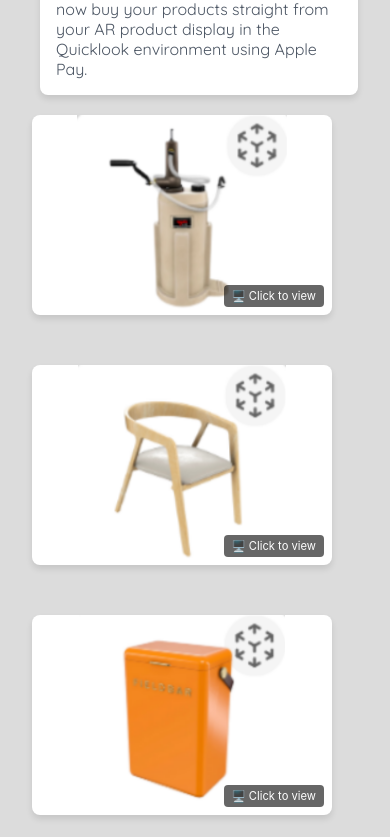
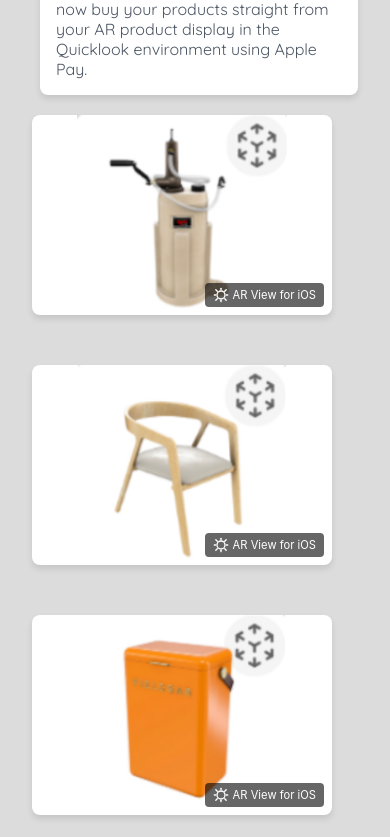
Before and after one commit to dinolan-naidoo-1/austen_design_house_core, a Next.js app: page / in a window 390 px wide. Shown: the part 1947-2784 px from the top of the page. Built offline with nearby package versions, Linux system fonts and the light colour scheme; no server answers.

Commit message:
chore: add pdfs and styling

```diff
--- a/src/app/components/sections/our-work.tsx
+++ b/src/app/components/sections/our-work.tsx
@@ -151,7 +151,7 @@ const ImmersiveEcommerceStats = () => {
                 <div style={circleStyle}>
                     <div style={{
                         ...orangeCircleStyle,
-                        clipPath: 'polygon(50% 50%, 100% 0, 100% 100%, 0 100%, 0 0, 100% 0)' as any
+                        clipPath: 'polygon(50% 50%, 100% 0, 100% 100%, 0 100%, 0 0, 100% 0, 30% 0)' as any
                     }}></div>
                     <div style={innerCircleStyle}>
                         <span style={percentStyle}>94%</span>
@@ -186,6 +186,8 @@ const ImmersiveEcommerceStats = () => {
     );
 };
 
+
+
 const ApplePayButton = () => {
     return (
         <div
@@ -213,25 +215,7 @@ const ApplePayButton = () => {
     );
 };
 
-
-
 const OurWorksSection: React.FC<SectionProps> = ({ id }) => {
-    const [isARSupported, setIsARSupported] = useState(false);
-    const [isMobile, setIsMobile] = useState(false);
-    const [imageModal, setImageModal] = useState<string | null>(null);
-
-    useEffect(() => {
-        // Detect AR support (iOS with Safari)
-        const detectAR = () => {
-            const isIOS = /iPhone|iPad|iPod/.test(navigator.userAgent);
-            const isSafari = /Safari/.test(navigator.userAgent);
-            setIsARSupported(isIOS && isSafari);
-            setIsMobile(/iPhone|iPad|iPod|Android/.test(navigator.userAgent));
-        };
-
-        detectAR();
-    }, []);
-
     // Safe image component with error handling
     const SafeImage: React.FC<SafeImageProps> = ({
                                                      src,
@@ -306,77 +290,70 @@ const OurWorksSection: React.FC<SectionProps> = ({ id }) => {
                 gap: "4px",
             }}
         >
-            {isARSupported ? (
-                <>
-                    <svg width="16" height="16" viewBox="0 0 24 24" fill="none">
-                        <path d="M12 18C15.3137 18 18 15.3137 18 12C18 8.68629 15.3137 6 12 6C8.68629 6 6 8.68629 6 12C6 15.3137 8.68629 18 12 18Z" stroke="white" strokeWidth="2"/>
-                        <path d="M12 2V4" stroke="white" strokeWidth="2" strokeLinecap="round"/>
-                        <path d="M12 20V22" stroke="white" strokeWidth="2" strokeLinecap="round"/>
-                        <path d="M4 12H2" stroke="white" strokeWidth="2" strokeLinecap="round"/>
-                        <path d="M22 12H20" stroke="white" strokeWidth="2" strokeLinecap="round"/>
-                        <path d="M19.7781 4.22192L17.5561 6.44394" stroke="white" strokeWidth="2" strokeLinecap="round"/>
-                        <path d="M6.44394 17.5561L4.22192 19.7781" stroke="white" strokeWidth="2" strokeLinecap="round"/>
-                        <path d="M19.7781 19.7781L17.5561 17.5561" stroke="white" strokeWidth="2" strokeLinecap="round"/>
-                        <path d="M6.44394 6.44394L4.22192 4.22192" stroke="white" strokeWidth="2" strokeLinecap="round"/>
+            <svg
+                width="16"
+                height="16"
+                viewBox="0 0 24 24"
+                fill="none"
+                xmlns="http://www.w3.org/2000/svg"
+            >
+                <path
+                    d="M12 18C15.3137 18 18 15.3137 18 12C18 8.68629 15.3137 6 12 6C8.68629 6 6 8.68629 6 12C6 15.3137 8.68629 18 12 18Z"
+                    stroke="white"
+                    strokeWidth="2"
+                />
+                <path
+                    d="M12 2V4"
+                    stroke="white"
+                    strokeWidth="2"
+                    strokeLinecap="round"
+                />
+                <path
+                    d="M12 20V22"
+                    stroke="white"
+                    strokeWidth="2"
+                    strokeLinecap="round"
+                />
+                <path
+                    d="M4 12H2"
+                    stroke="white"
+                    strokeWidth="2"
+                    strokeLinecap="round"
+                />
+                <path
+                    d="M22 12H20"
+                    stroke="white"
+                    strokeWidth="2"
+                    strokeLinecap="round"
+                />
+                <path
+                    d="M19.7781 4.22192L17.5561 6.44394"
+                    stroke="white"
+                    strokeWidth="2"
+                    strokeLinecap="round"
+                />
+                <path
+                    d="M6.44394 17.5561L4.22192 19.7781"
+                    stroke="white"
+                    strokeWidth="2"
+                    strokeLinecap="round"
+                />
+                <path
+                    d="M19.7781 19.7781L17.5561 17.5561"
+                    stroke="white"
+                    strokeWidth="2"
+                    strokeLinecap="round"
+                />
+                <path
+                    d="M6.44394 6.44394L4.22192 4.22192"
+                    stroke="white"
+                    strokeWidth="2"
+                    strokeLinecap="round"
+                />
             </svg>
             AR View for iOS
-                </>
-            ) : isMobile ? (
-                "📱 Tap to view"
-            ) : (
-                "🖥️ Click to view"
-            )}
         </div>
     );
-
-    const ARAutoTrigger = () => {
-        const [hasTriggered, setHasTriggered] = useState(false);
-
-        useEffect(() => {
-            if (!hasTriggered) {
-                // Automatically trigger AR on component mount
-                const arLink = document.createElement('a');
-                arLink.rel = 'ar';
-                arLink.href = '/gear-pump.usdz';
-                arLink.style.display = 'none';
-                document.body.appendChild(arLink);
-
-                // Short delay to ensure the link is in the DOM
-                setTimeout(() => {
-                    arLink.click();
-                    document.body.removeChild(arLink);
-                }, 100);
-
-                setHasTriggered(true);
-            }
-        }, [hasTriggered]);
-
-        return (
-            <div style={{
-                height: '100%',
-                width: '100%',
-                position: 'relative',
-                display: 'flex',
-                alignItems: 'center',
-                justifyContent: 'center',
-                flexDirection: 'column',
-                gap: '10px',
-            }}>
-                <svg width="50" height="50" viewBox="0 0 24 24" fill="none">
-                    <path d="M12 18C15.3137 18 18 15.3137 18 12C18 8.68629 15.3137 6 12 6C8.68629 6 6 8.68629 6 12C6 15.3137 8.68629 18 12 18Z" stroke="#333" strokeWidth="2"/>
-                    <path d="M12 8V12L15 13.5" stroke="#333" strokeWidth="2" strokeLinecap="round"/>
-                </svg>
-                <p style={{
-                    fontFamily: 'var(--font-quicksand)',
-                    color: '#333',
-                    textAlign: 'center'
-                }}>
-                    Launching AR...
-                </p>
-                <ARViewBadge />
-            </div>
-        );
-    };
 
     return (
         <section
@@ -390,76 +367,6 @@ const OurWorksSection: React.FC<SectionProps> = ({ id }) => {
                 position: "relative", // Important for absolute positioning of fade effects
             }}
         >
-            {/* Modal for non-AR devices */}
-            {imageModal && (
-                <div
-                    style={{
-                        position: 'fixed',
-                        top: 0,
-                        left: 0,
-                        width: '100%',
-                        height: '100%',
-                        background: 'rgba(0,0,0,0.8)',
-                        display: 'flex',
-                        justifyContent: 'center',
-                        alignItems: 'center',
-                        zIndex: 9999,
-                        flexDirection: 'column',
-                        padding: '20px',
-                    }}
-                    onClick={() => setImageModal(null)}
-                >
-                    <div style={{ maxWidth: '90%', maxHeight: '90%', position: 'relative' }}>
-                        <img
-                            src={imageModal}
-                            alt="Product view"
-                            style={{
-                                maxWidth: '100%',
-                                maxHeight: '80vh',
-                                borderRadius: '8px',
-                                backgroundColor: 'white',
-                                padding: '10px',
-                            }}
-                        />
-                        <button
-                            onClick={(e) => {
-                                e.stopPropagation();
-                                setImageModal(null);
-                            }}
-                            style={{
-                                position: 'absolute',
-                                top: '10px',
-                                right: '10px',
-                                background: 'rgba(0,0,0,0.5)',
-                                color: 'white',
-                                border: 'none',
-                                borderRadius: '50%',
-                                width: '30px',
-                                height: '30px',
-                                cursor: 'pointer',
-                                display: 'flex',
-                                alignItems: 'center',
-                                justifyContent: 'center',
-                                fontSize: '18px',
-                            }}
-                        >
-                            ×
-                        </button>
-                    </div>
-                    <p style={{
-                        color: 'white',
-                        textAlign: 'center',
-                        marginTop: '20px',
-                        fontFamily: 'var(--font-quicksand)',
-                        fontSize: '1.2rem',
-                        maxWidth: '600px',
-                    }}>
-                        {isARSupported
-                            ? "AR experience available on iOS devices with Safari"
-                            : "This product can be viewed in AR on iOS devices. Web-based 3D viewer coming soon!"}
-                    </p>
-                </div>
-            )}
             {/* Top fade effect overlay */}
             <div
                 style={{
@@ -564,7 +471,7 @@ const OurWorksSection: React.FC<SectionProps> = ({ id }) => {
                             gap: "50px",
                         }}
                     >
-                        {/* First product with AR/3D support */}
+                        {/* First product with AR support */}
                         <div
                             style={{
                                 position: "relative",
@@ -575,28 +482,24 @@ const OurWorksSection: React.FC<SectionProps> = ({ id }) => {
                                 backgroundColor: "white",
                             }}
                         >
-                            {isARSupported ? (
-                                <ARAutoTrigger />
-                            ) : (
-                                <div
-                                    onClick={() => setImageModal('/ar-product-1.png')}
+                            <a
+                                rel="ar"
+                                href="/gear-pump.usdz"
                                 style={{
-                                        cursor: 'pointer',
-                                        height: '100%',
-                                        width: '100%',
-                                        position: 'relative',
-                                        display: 'block',
+                                    display: "block",
+                                    height: "100%",
+                                    width: "100%",
+                                    position: "relative",
                                 }}
                             >
                                 <SafeImage
                                     src="/ar-product-1.png"
-                                        alt="Product 1 - Interactive View"
+                                    alt="AR Product 1 - View in AR"
                                     layout="fill"
                                     style={{ objectFit: "contain" }}
                                 />
                                 <ARViewBadge />
-                                </div>
-                            )}
+                            </a>
                         </div>
 
                         {/* Second product - now with AR support */}
```
Also changed, not shown: src/app/components/sections/contact.tsx (+0 -8 lines), src/app/components/sections/information-footer.tsx (+52 -8 lines), 2 other files (tests, documents, lock files or other folders). Lines whose indentation alone changed are shown as unchanged.
